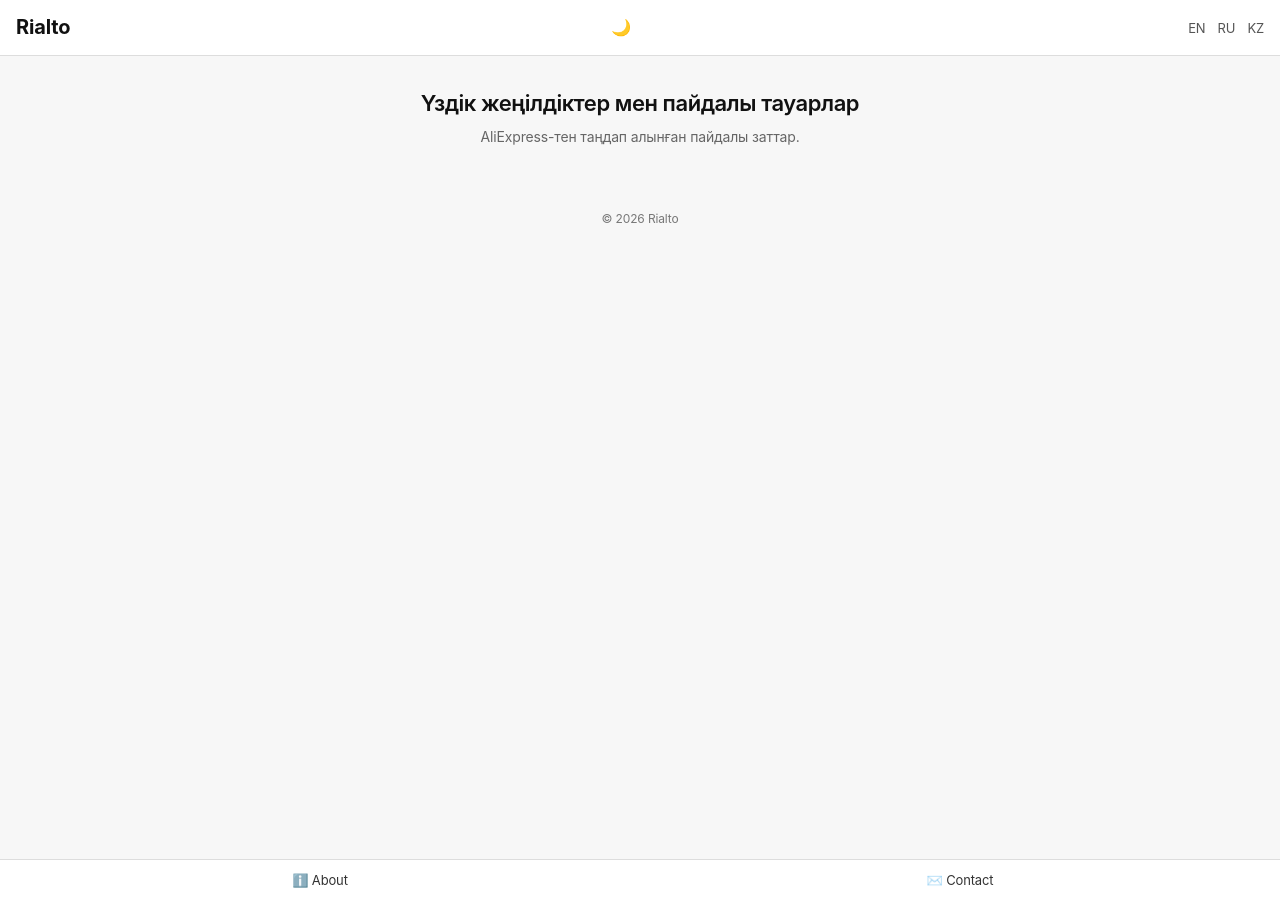
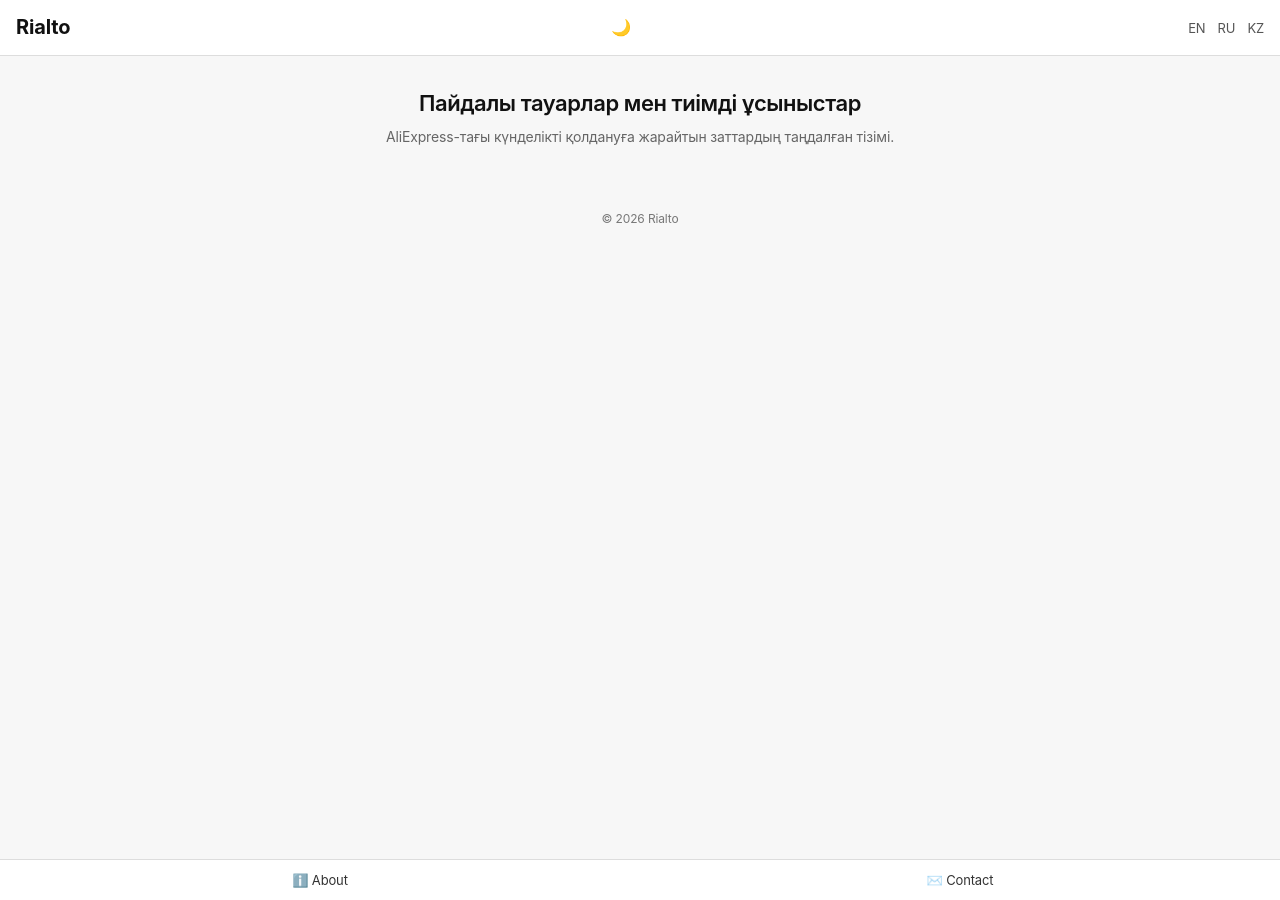
Before and after one commit to StewartArbor/rialto, a Jekyll site: the page built from kz/index.html, in a window 1280 px wide. Built offline with Jekyll 4.4.1, drawn with Linux system fonts in a browser that asks for light colours.

Commit message:
Update index.html

```diff
--- a/kz/index.html
+++ b/kz/index.html
@@ -1,16 +1,15 @@
 ---
 layout: default
-title: AliExpress жеңілдіктері
+title: AliExpress жеңілдіктері — Rialto
 lang: kz
 ---
 
 <header class="kz-hero">
 
-  <h1>Үздік жеңілдіктер мен пайдалы тауарлар</h1>
+  <h1>Пайдалы тауарлар мен тиімді ұсыныстар</h1>
 
   <p class="kz-hero-desc">
-    AliExpress-тен таңдап алынған пайдалы заттар.
-
+    AliExpress-тағы күнделікті қолдануға жарайтын заттардың таңдалған тізімі.
   </p>
 
 </header>
@@ -24,45 +23,50 @@ lang: kz
 
     <article class="deal">
 
+      <!-- Image -->
       <div class="deal-image">
         <img
           src="{{ item.image }}"
+          alt="{{ item.title }}"
           loading="lazy"
-    alt="{{ item.title }}"
         >
       </div>
 
-
+      <!-- Content -->
       <div class="deal-body">
 
         <h3 class="deal-title">
           {{ item.title }}
         </h3>
 
+        {% if item.desc %}
         <p class="deal-desc">
           {{ item.desc }}
         </p>
+        {% endif %}
 
+        <!-- Price -->
         <div class="deal-price">
 
           <span class="price-now">
-          ₸{{ item.price }}
+            {{ item.price }}
           </span>
 
           {% if item.old_price %}
           <span class="price-old">
-          ₸{{ item.old_price }}
+            {{ item.old_price }}
           </span>
           {% endif %}
 
           {% if item.discount %}
           <span class="price-discount">
-          -{{ item.discount }}%
+            {{ item.discount }}
           </span>
           {% endif %}
 
         </div>
 
+        <!-- Button -->
         <a
           class="btn"
           href="{{ item.link }}"
```
Lines whose indentation alone changed are shown as unchanged.
